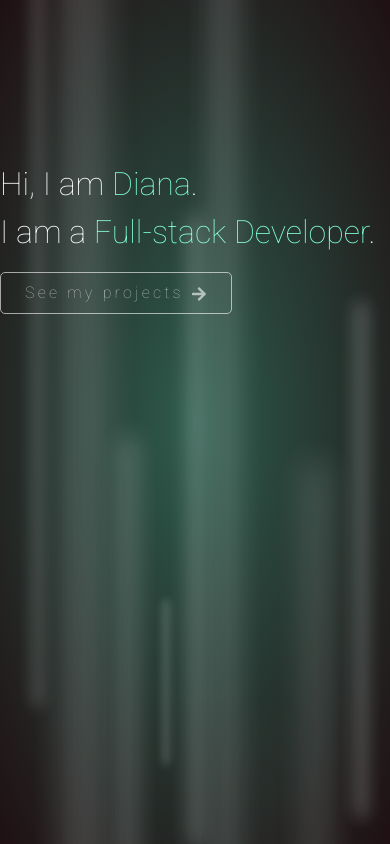
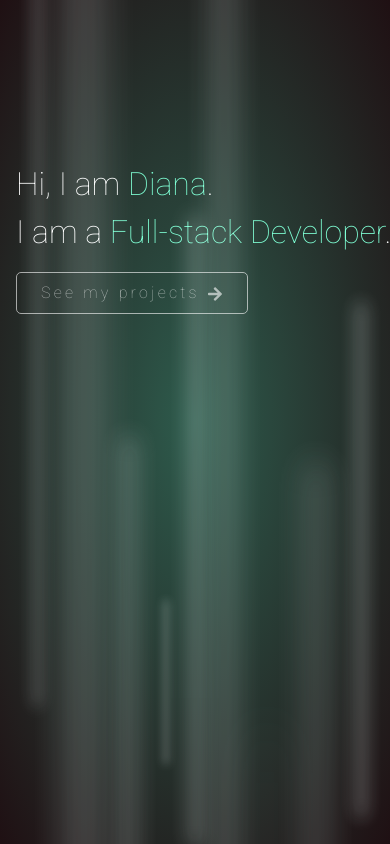
Before and after one commit to DianaBerte/My-portfolio, a React (Create React App) app in the folder my-portfolio/: page / in a window 390 px wide. Built offline with nearby package versions, Linux system fonts and the light colour scheme.

Commit message:
Update header.css

```diff
--- a/my-portfolio/src/assets/header.css
+++ b/my-portfolio/src/assets/header.css
@@ -47,7 +47,7 @@ body {
 
 @media screen and (max-width: 835px) {
     .header-container {
-        margin: 0;
+        margin-left: 1rem;
     }
     .intro-title {
         font-size: 2rem;
```
